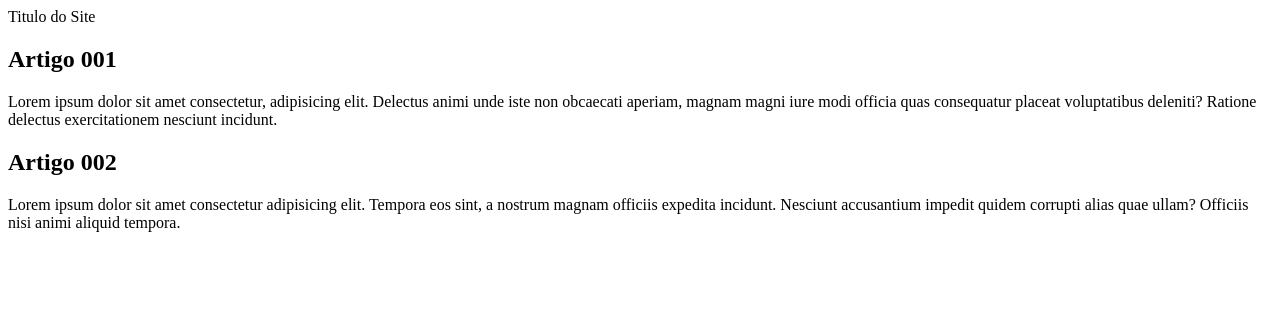
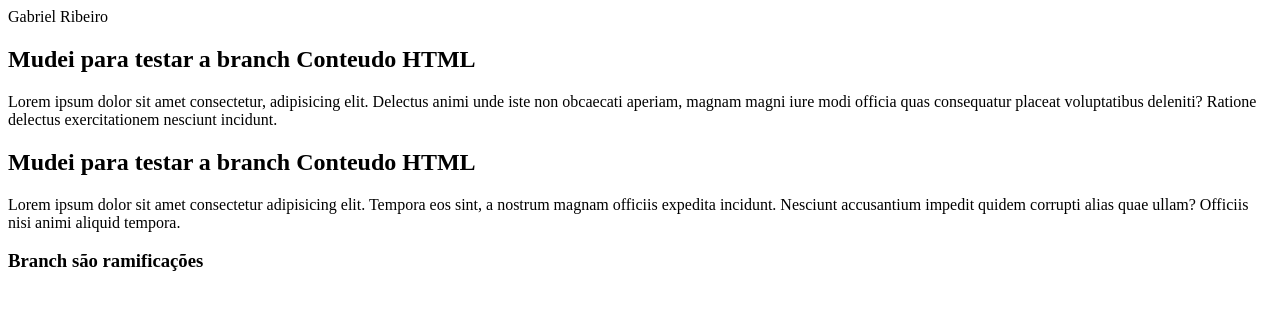
Before and after one commit to GabrielRibeiroNS/Projeto-Site-branches, a plain HTML site: page index.html in a window 1280 px wide. Drawn offline with Linux system fonts and the light colour scheme.

Commit message:
atualizei a branch conteudo

```diff
--- a/index.html
+++ b/index.html
@@ -3,18 +3,19 @@
 <head>
     <meta charset="UTF-8">
     <meta name="viewport" content="width=device-width, initial-scale=1.0">
-    <title>Titulo do Site</title>
+    <title>Site Teste de Branch</title>
 </head>
 <body>
     <main>
-        <header>Titulo do Site</header>
+        <header>Gabriel Ribeiro</header>
         <article>
-            <h2>Artigo 001</h2>
+            <h2>Mudei para testar a branch Conteudo HTML</h2>
             <p>Lorem ipsum dolor sit amet consectetur, adipisicing elit. Delectus animi unde iste non obcaecati aperiam, magnam magni iure modi officia quas consequatur placeat voluptatibus deleniti? Ratione delectus exercitationem nesciunt incidunt.</p>
         </article>
         <article>
-            <h2>Artigo 002</h2>
+            <h2>Mudei para testar a branch Conteudo HTML</h2>
             <p>Lorem ipsum dolor sit amet consectetur adipisicing elit. Tempora eos sint, a nostrum magnam officiis expedita incidunt. Nesciunt accusantium impedit quidem corrupti alias quae ullam? Officiis nisi animi aliquid tempora.</p>
+            <h3>Branch são ramificações</h3>
         </article>
     </main>
 </body>
```
